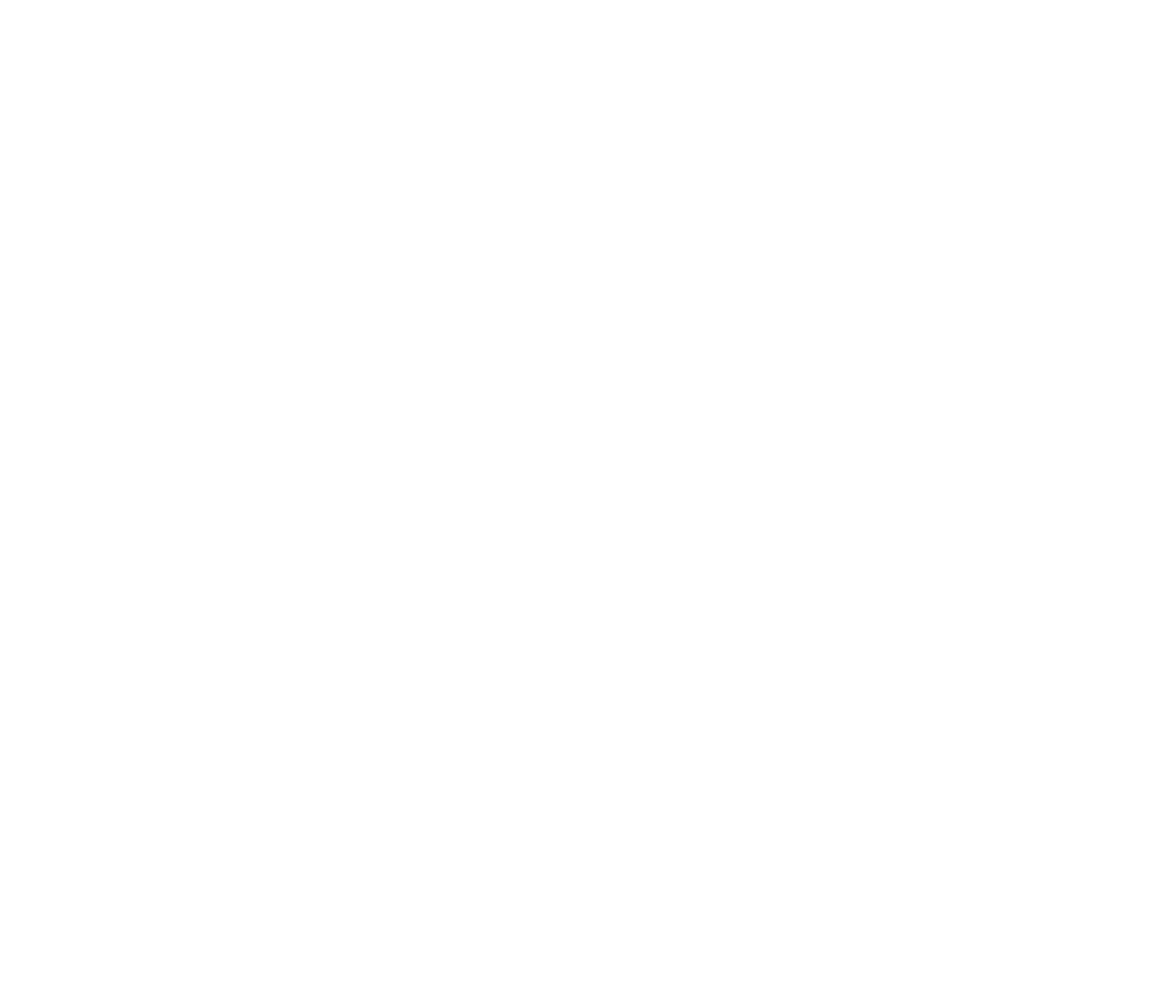
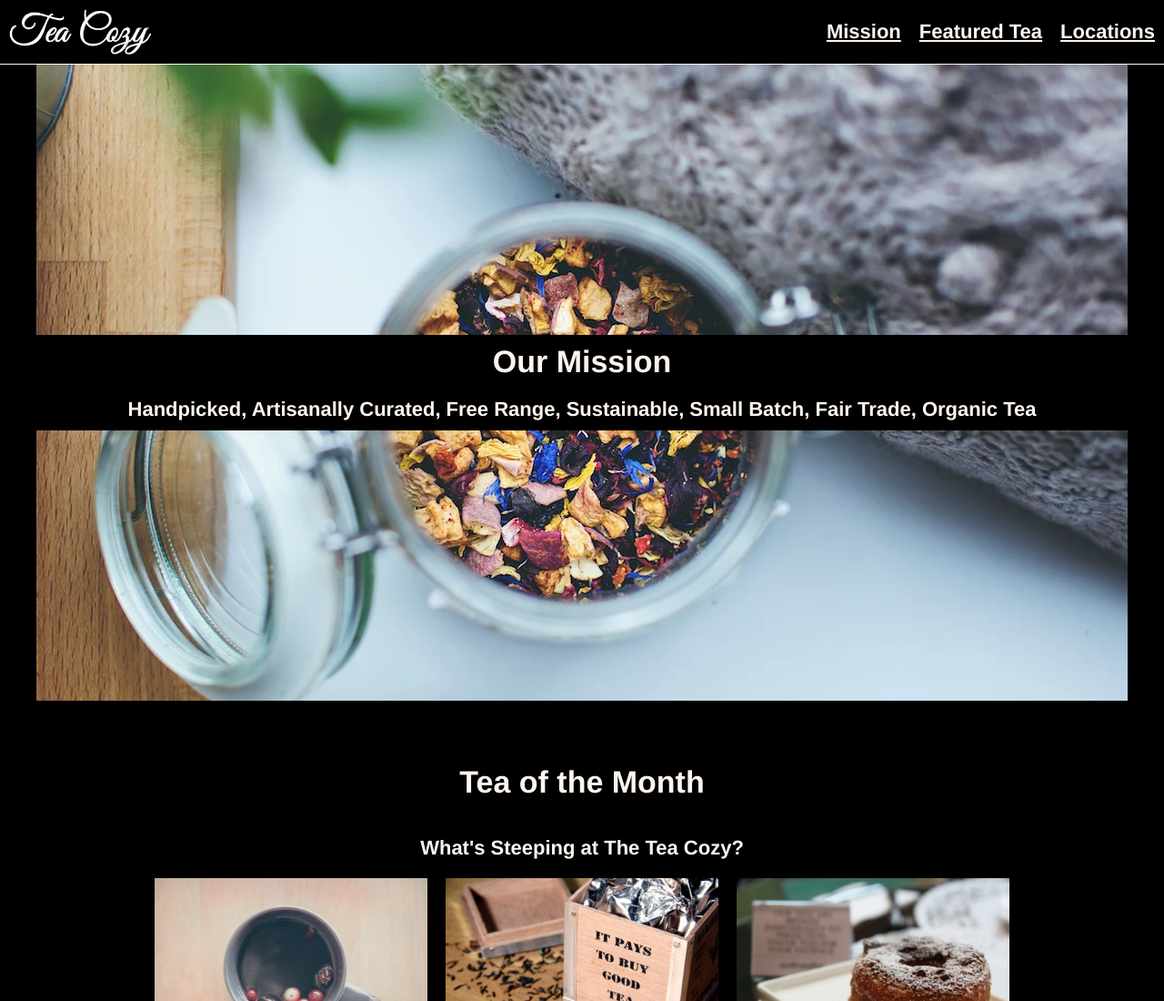
Before and after one commit to YuraSopa/Off-Platform-Project-Tea-Cozy, a plain HTML site: page index.html in a window 1280 px wide. Shown: the top 1100 px of the page at 91% size. Before the commit the page ends 800 px from the top, so only its background shows below. Drawn offline with Linux system fonts and the light colour scheme.

Commit message:
added navigation headings, added div to mission section, commented out mission image, and made minor edits to css file.

```diff
--- /dev/null
+++ b/css/styles.css
@@ -0,0 +1,98 @@
+* {
+    margin: 0;
+    padding: 0;
+    box-sizing: border-box;
+    font-family: Helvetica, sans-serif;
+    background: black;
+    text-align: center;
+    color: seashell;
+}
+
+main {
+    padding-top: 70px;
+}
+
+
+h4 {
+    font-size: 22px;
+}
+
+h2 {
+    font-size: 34px;
+    margin-bottom: 20px;
+}
+
+
+section {
+    max-width: 1200px;
+    margin: 0 auto;
+}
+
+
+/* NAVIGATION */
+header {
+    display: flex;
+    position: fixed;
+    height: auto;
+    width: 100%;
+    padding: 10px;
+    border-bottom: 1px solid seashell;
+    justify-content: space-between;
+}
+
+img.logo {
+    width: auto;
+    height: 50px;
+}
+
+nav {
+    display: inline-flex;
+    align-items: center;
+    gap: 20px;
+}
+
+
+
+/* MISSION SECTION */
+section#mission {
+    height: 700px;
+    background-image: url("../images/img-mission-background.webp");
+    align-items: center;
+
+    display: flex;
+    justify-content: center;
+}
+
+section#mission div {
+    width: 100%;
+    padding: 10px;
+}
+
+
+
+/* FEATURED SECTION */
+section#featured-tea {
+    padding-top: 70px;
+    display: flex;
+    flex-direction: column;
+    max-width: 1000px;
+    gap: 20px;
+}
+
+.tea-block {
+    display: flex;
+    flex-direction: row;
+    gap: 20px;
+    max-width: 1000px;
+    flex-wrap: wrap;
+    justify-content: center;
+}
+
+figure {
+    display: flex;
+    flex-direction: column;
+    width: 300px;
+    height: 200px;
+    gap: 10px;
+    margin-bottom: 30px;
+}
--- a/index.html
+++ b/index.html
@@ -1,11 +1,91 @@
 <!DOCTYPE html>
 <html lang="en">
+
 <head>
     <meta charset="UTF-8">
     <meta name="viewport" content="width=device-width, initial-scale=1.0">
+    <link href="./css/styles.css" type="text/css" rel="stylesheet">
     <title>Tea Cozy</title>
 </head>
+
 <body>
 
+    <!-- NAVIGATION -->
+    <header>
+        <img src="images/img-tea-cozy-logo.webp" alt="Tea Cozy Logo" class="logo">
+        <nav>
+            <a href="#mission">
+                <h4>Mission</h4>
+            </a>
+            <a href="#featured-tea">
+                <h4>Featured Tea</h4>
+            </a>
+            <a href="#locations">
+                <h4>Locations</h4>
+            </a>
+        </nav>
+    </header>
+
+
+    <main>
+        <!-- MISSION SECTION -->
+        <section id="mission">
+            <div>
+                <h2>Our Mission</h2>
+                <h4>Handpicked, Artisanally Curated, Free Range, Sustainable, Small Batch, Fair Trade, Organic Tea</h4>
+            </div>
+        </section>
+
+        <!-- FEATURED SECTION -->
+        <section id="featured-tea">
+            <h2>Tea of the Month</h2>
+            <h4>What's Steeping at The Tea Cozy?</h4>
+
+            <div class="tea-block">
+                <figure>
+                    <img src="images/img-berryblitz.webp" alt="Tea of the Month" class="tea-image">
+                    <figcaption>
+                        <h4>Fall Berry Blitz Tea</h4>
+                    </figcaption>
+                </figure>
+
+                <figure>
+                    <img src="images/img-spiced-rum.webp" alt="Tea of the Month" class="tea-image">
+                    <figcaption>
+                        <h4>Spiced Rum Tea</h4>
+                    </figcaption>
+                </figure>
+
+                <figure>
+                    <img src="images/img-donut.webp" alt="Tea of the Month" class="tea-image">
+                    <figcaption>
+                        <h4>Seasonal Donuts</h4>
+                    </figcaption>
+                </figure>
+
+                <figure>
+                    <img src="images/img-myrtle-ave.webp" alt="Tea of the Month" class="tea-image">
+                    <figcaption>
+                        <h4>Myrtle Ave Tea</h4>
+                    </figcaption>
+                </figure>
+
+                <figure>
+                    <img src="images/img-bedford-bizarre.webp" alt="Tea of the Month" class="tea-image">
+                    <figcaption>
+                        <h4>Bedford Bizzare Tea</h4>
+                    </figcaption>
+                </figure>
+            </div>
+
+        </section>
+
+        <section id="locations">
+            <h2>Locations</h2>
+            <p>Each location offers a unique ambiance while maintaining our commitment to quality and customer
+                satisfaction.</p>
+        </section>
+    </main>
 </body>
+
 </html>
```
Also changed, not shown: css/style.css (deleted).
